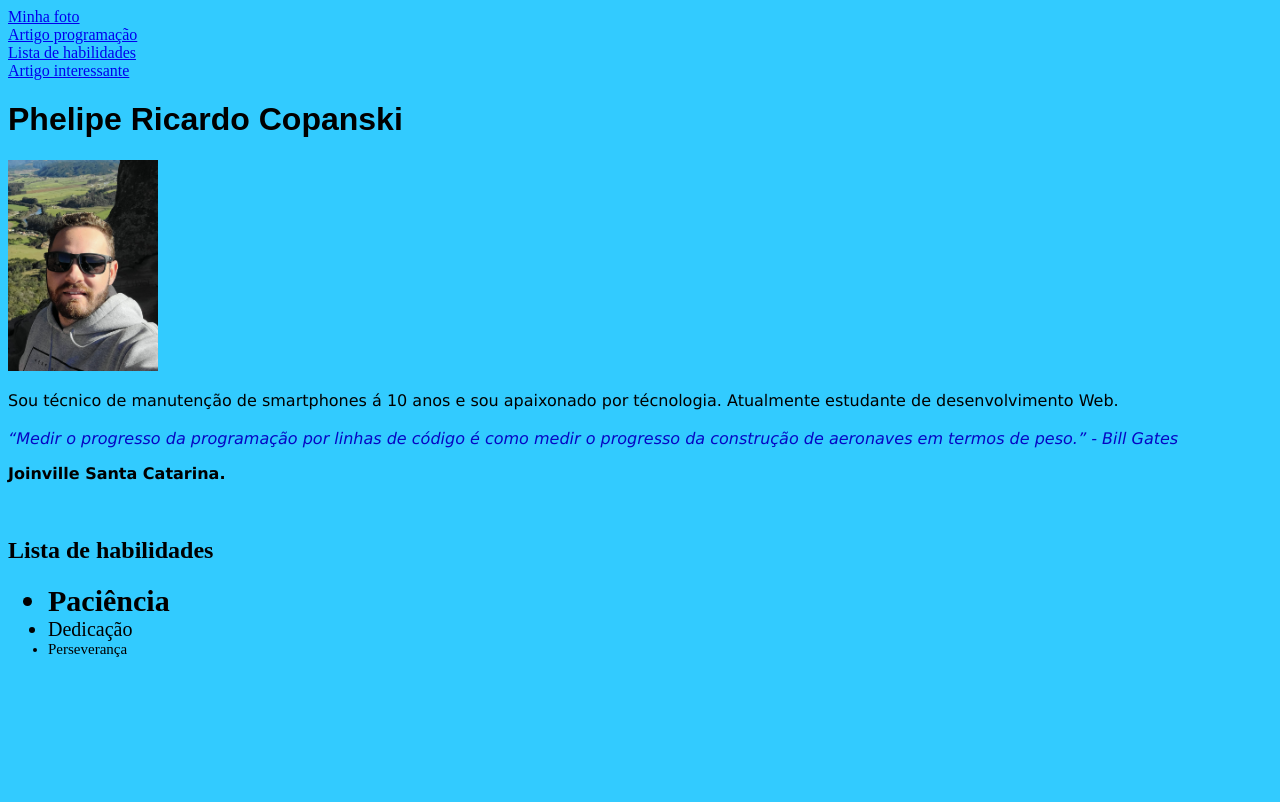
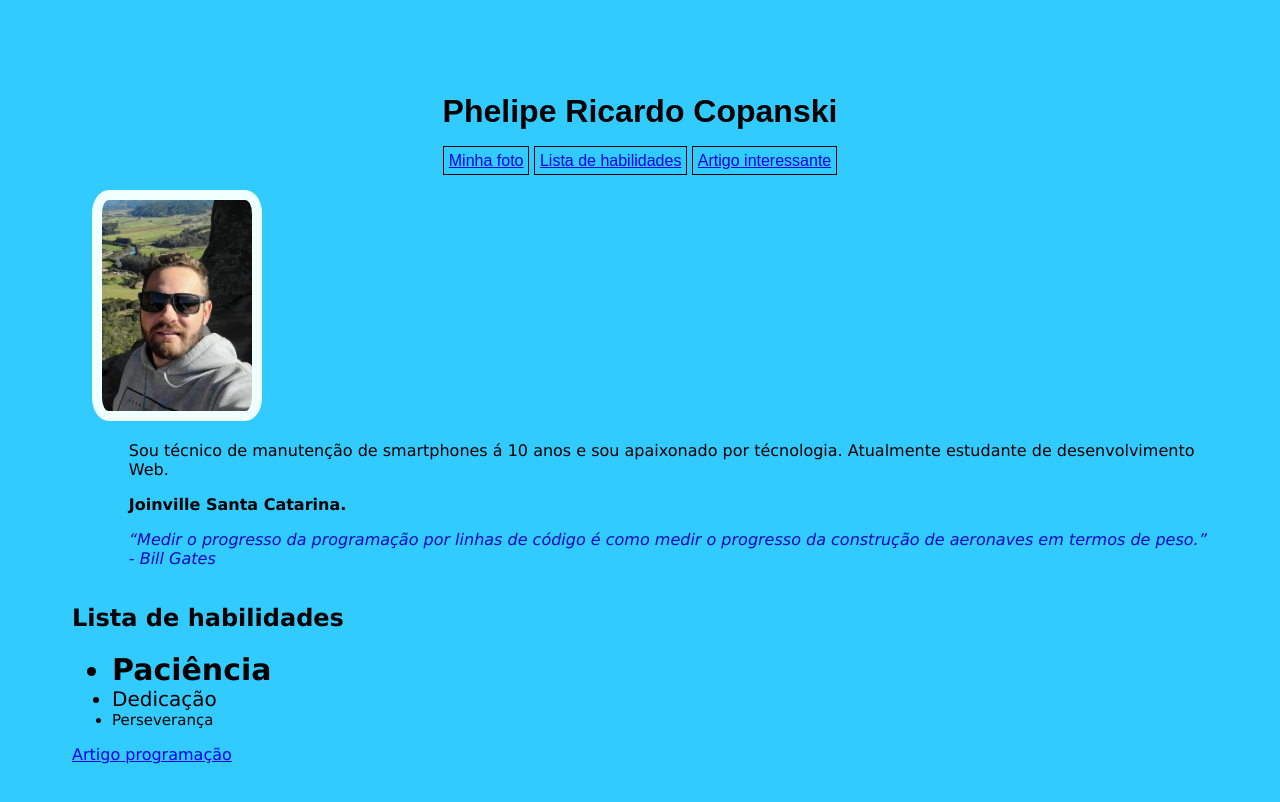
Before and after one commit to PhelipeCopanski/PhelipeCopanski.github.io, a plain HTML site: page index.html in a window 1280 px wide. Drawn offline with Linux system fonts and the light colour scheme.

Commit message:
atualizando portifolio com semantica e estilo

```diff
--- a/index.html
+++ b/index.html
@@ -10,31 +10,34 @@
 </head>
 
 <body>
-    <a href="#foto">Minha foto</a><br>
-    <a id="artigo" href="https://www.oficinadanet.com.br/post/13484-qual-a-melhor-linguagem-de-programacao"
-        target="_blank">Artigo programação</a><br>
-    <a href="#habilidades">Lista de habilidades</a><br>
+    <header>
+        <h1>Phelipe Ricardo Copanski</h1>
+        <nav>
+            <a href="#foto">Minha foto</a>
+            <a href="#habilidades">Lista de habilidades</a>
             <a href="#artigo">Artigo interessante</a>
-
-    <div>
-        <h1>Phelipe Ricardo Copanski</h1>
-        <img src="foto-phelipe.jpg" alt="Phelipe em urubici" width="150px" id="foto">
-        <p>Sou técnico de manutenção de smartphones á 10 anos e sou apaixonado por técnologia. Atualmente estudante de
-            desenvolvimento Web.<br><br>
-        <em>“Medir o progresso da programação por linhas de código é como medir o progresso da construção de
-        aeronaves em termos de peso.” - Bill Gates</em>
-        </p>
-
-        <p><strong>Joinville Santa Catarina.</strong></p><br>
-
-    </div>
+        </nav>
+    </header>
+    <main>
+        <img src="foto-phelipe.jpg" alt="Phelipe em urubici" id="foto">
+        <article>
+            <p>Sou técnico de manutenção de smartphones á 10 anos e sou apaixonado por técnologia. Atualmente estudante de desenvolvimento Web.</p>
+            <p><strong>Joinville Santa Catarina.</strong></p>
+            <p><em>“Medir o progresso da programação por linhas de código é como medir o progresso da construção de aeronaves em termos de peso.” - Bill Gates</em></p>
+        </article>
+        <section>
             <h2 id="habilidades">Lista de habilidades</h2>
             <ul>
                 <li class="paciencia"><strong>Paciência</strong></li>
                 <li class="dedicacao">Dedicação</li>
                 <li class="perseveranca">Perseverança</li>
             </ul>
-
+        </section>
+        <footer>
+            <a id="artigo" href="https://www.oficinadanet.com.br/post/13484-qual-a-melhor-linguagem-de-programacao"
+            target="_blank">Artigo programação</a>
+        </footer>
+    </main>
 </body>
 
 </html>
--- a/style.css
+++ b/style.css
@@ -1,13 +1,17 @@
-        h1 {
+        header {
             font-family: Arial, Helvetica, sans-serif;
+            text-align: center;
         }
-
-        p {
-            font-family: Verdana, Geneva, Tahoma, sans-serif;
+        nav a {
+            display: inline;
+            padding: 5px;
+            text-align: center;
+            border: 1px solid black;
         }
-
         body {
             background-color: #32CBFF;
+            font-family: Verdana, Geneva, Tahoma, sans-serif;
+            padding: 5%;
         }
         em {
             color: rgb(6, 6, 195);
@@ -21,3 +25,17 @@
         .perseveranca {
             font-size: 15px;
         }
+        img {
+            display: inline-block;
+            margin-top: 20px;
+            margin-left: 20px;
+            margin-right: auto;
+            width: 150px;
+            border-radius: 10%;
+            padding: 10px;
+            background-color: azure;
+        }
+        article {
+            display: inline-block;
+            margin-left: 5%;
+        }
```
Lines whose indentation alone changed are shown as unchanged.
